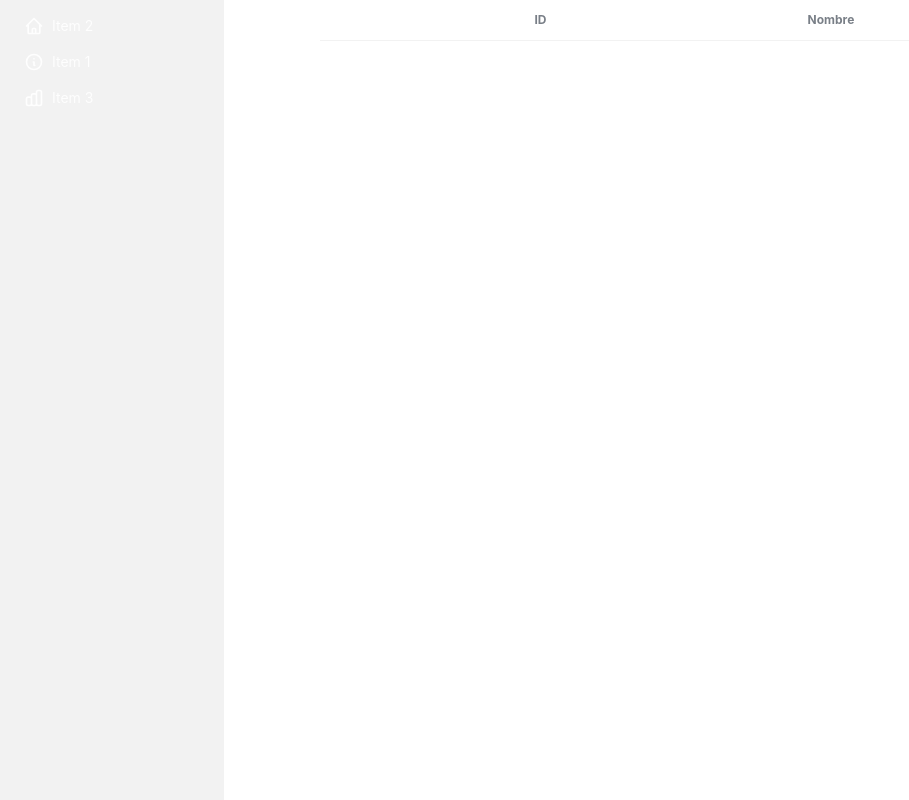
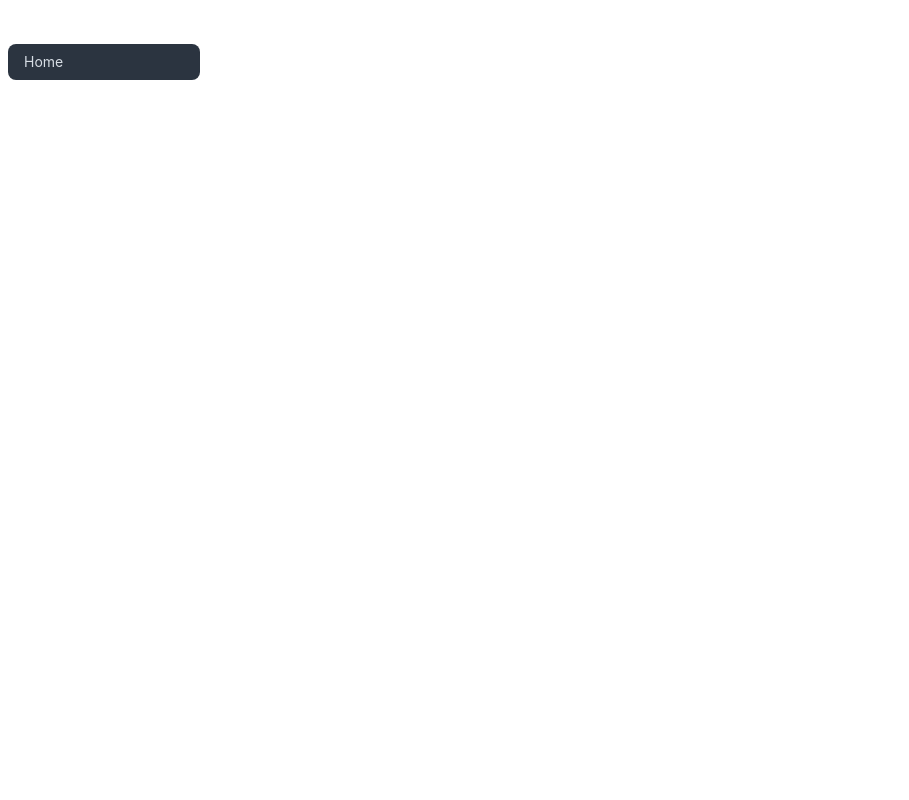
Before and after one commit to osoyinas/simple-inventory, a React (Vite) app: page / in a window 1280 px wide. Shown: the whole page, without its empty margins (0-909 px from the left). Built offline with nearby package versions, Linux system fonts and the light colour scheme.

Commit message:
Add react router

```diff
--- a/package.json
+++ b/package.json
@@ -14,6 +14,7 @@
     "postcss": "^8.4.31",
     "react": "^18.2.0",
     "react-dom": "^18.2.0",
+    "react-router-dom": "^6.20.0",
     "sqlite3": "^5.1.6",
     "tailwindcss": "^3.3.5",
     "vite-tsconfig-paths": "^4.2.1"
--- a/src/renderer/Components/App.tsx
+++ b/src/renderer/Components/App.tsx
@@ -1,14 +1,21 @@
 import { PersonDasboard } from "Components/PersonDashboard";
 import { NavBar } from "./NavBar";
+import { Routes, Route } from "react-router-dom";
 
+const Home = () => <h1>Home</h1>;
 function App() {
   return (
-    <main className="grid grid-cols-4 w-full h-full relative">
-      <NavBar />
-      <section className="col-span-3">
-        <PersonDasboard />
-      </section>
-    </main>
+    <>
+      <main className="flex  relative h-full">
+        <NavBar className=""/>
+        <aside className="flex-1">
+          <Routes>
+            <Route path="/" element={<Home />} />
+            <Route path="/persons" element={<PersonDasboard />} />
+          </Routes>
+        </aside>
+      </main>
+    </>
   );
 }
 
--- /dev/null
+++ b/src/renderer/Components/AsideSection.tsx
@@ -0,0 +1,8 @@
+export function AsideSection({ children }: { children: React.ReactNode }) {
+
+    return (
+    <section className="p-8 w-full h-full min-w-min">
+        {children}
+    </section>
+        )
+}
--- a/src/renderer/Components/NavBar.tsx
+++ b/src/renderer/Components/NavBar.tsx
@@ -1,63 +1,15 @@
-export function NavBar() {
+import { NavLink } from "react-router-dom";
+export function NavBar({className}: {className?: string}) {
   return (
-    <ul className="menu bg-base-200 w-56 h-full">
-      <li>
-        <a>
-          <svg
-            xmlns="http://www.w3.org/2000/svg"
-            className="h-5 w-5"
-            fill="none"
-            viewBox="0 0 24 24"
-            stroke="currentColor"
-          >
-            <path
-              stroke-linecap="round"
-              stroke-linejoin="round"
-              stroke-width="2"
-              d="M3 12l2-2m0 0l7-7 7 7M5 10v10a1 1 0 001 1h3m10-11l2 2m-2-2v10a1 1 0 01-1 1h-3m-6 0a1 1 0 001-1v-4a1 1 0 011-1h2a1 1 0 011 1v4a1 1 0 001 1m-6 0h6"
-            />
-          </svg>
-          Item 2
-        </a>
-      </li>
-      <li>
-        <a>
-          <svg
-            xmlns="http://www.w3.org/2000/svg"
-            className="h-5 w-5"
-            fill="none"
-            viewBox="0 0 24 24"
-            stroke="currentColor"
-          >
-            <path
-              stroke-linecap="round"
-              stroke-linejoin="round"
-              stroke-width="2"
-              d="M13 16h-1v-4h-1m1-4h.01M21 12a9 9 0 11-18 0 9 9 0 0118 0z"
-            />
-          </svg>
-          Item 1
-        </a>
-      </li>
-      <li>
-        <a>
-          <svg
-            xmlns="http://www.w3.org/2000/svg"
-            className="h-5 w-5"
-            fill="none"
-            viewBox="0 0 24 24"
-            stroke="currentColor"
-          >
-            <path
-              stroke-linecap="round"
-              stroke-linejoin="round"
-              stroke-width="2"
-              d="M9 19v-6a2 2 0 00-2-2H5a2 2 0 00-2 2v6a2 2 0 002 2h2a2 2 0 002-2zm0 0V9a2 2 0 012-2h2a2 2 0 012 2v10m-6 0a2 2 0 002 2h2a2 2 0 002-2m0 0V5a2 2 0 012-2h2a2 2 0 012 2v14a2 2 0 01-2 2h-2a2 2 0 01-2-2z"
-            />
-          </svg>
-          Item 3
-        </a>
-      </li>
-    </ul>
+    <nav className={className}>
+      <ul className="menu  w-52 h-full ">
+        <li>
+          <NavLink to="/persons">Personas</NavLink>
+        </li>
+        <li>
+          <NavLink to="/">Home</NavLink>
+        </li>
+      </ul>
+    </nav>
   );
 }
--- a/src/renderer/Components/PersonDashboard.tsx
+++ b/src/renderer/Components/PersonDashboard.tsx
@@ -1,21 +1,44 @@
-
 import { useState, useEffect } from "react";
-import { getPersons } from "@/api/person";
+import { getPersons, addPerson } from "@/api/person";
 import { PersonTable } from "./PersonTable";
 import { Person } from "@/types/api";
-
+import { AsideSection } from "./AsideSection";
 export function PersonDasboard() {
   const [persons, setPersons] = useState<Person[]>([]);
-
+  const [name, setName] = useState("");
+  const [status, setStatus] = useState("");
   useEffect(() => {
     getPersons().then((persons) => setPersons(persons.persons));
-      console.log(persons);
     // eslint-disable-next-line react-hooks/exhaustive-deps
   }, []);
+
+  const handleAddPerson = () => {
+    if (name === "") return;
+    addPerson({name}).then((response) => {
+        setStatus(response.message);
+        getPersons().then((persons) => setPersons(persons.persons));
+    });
+};
   return (
-      <>
+    <AsideSection>
+      <h1 className="text-6xl font-semibold">Personas</h1>
       <PersonTable persons={persons}/>
+      <form onSubmit={handleAddPerson}>
+        <input
+          type="text"
+          value={name}
+          onChange={(e) => setName(e.target.value)}
+          className="border-2 rounded-md p-2"
+          placeholder="Nombre de la persona"
+        />
+        <button type="submit" className="bg-blue-500 text-white rounded-md p-2 mt-2">
+          Añadir
+        </button>
+      </form>
+      {status && (<p>{status}</p>)}
+    </AsideSection>
 
-      </>
+
+
   );
 }
--- a/src/renderer/Components/PersonTable.tsx
+++ b/src/renderer/Components/PersonTable.tsx
@@ -2,8 +2,8 @@ import { Person } from "@/types/api";
 
 export function PersonTable({ persons }: { persons: Person[] }) {
   return (
-    <div className="overflow-x-auto">
-      <table className="table">
+    <div className="overflow-x-auto relative">
+      <table className="table min-w-max max-w-xl w-1/2">
         <thead>
           <tr>
             <th></th>
--- a/src/renderer/index.css
+++ b/src/renderer/index.css
@@ -6,8 +6,6 @@
   font-family: Inter, system-ui, Avenir, Helvetica, Arial, sans-serif;
   line-height: 1.5;
   font-weight: 400;
-
-  color-scheme: light dark;
   color: rgba(255, 255, 255, 0.87);
   font-synthesis: none;
   text-rendering: optimizeLegibility;
--- a/src/renderer/main.tsx
+++ b/src/renderer/main.tsx
@@ -2,9 +2,12 @@ import React from 'react'
 import ReactDOM from 'react-dom/client'
 import App from 'Components/App.tsx'
 import './index.css'
+import { HashRouter } from 'react-router-dom'
 
 ReactDOM.createRoot(document.getElementById('root')!).render(
   <React.StrictMode>
-    <App />
+    <HashRouter>
+      <App />
+    </HashRouter>
   </React.StrictMode>,
 )
```
Also changed, not shown: 2 other files (tests, documents, lock files or other folders). Lines whose indentation alone changed are shown as unchanged.
